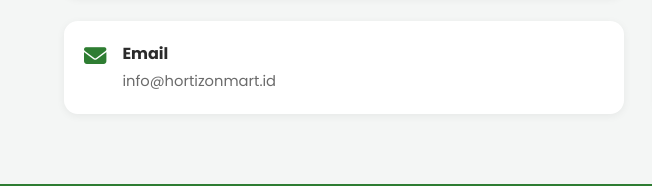
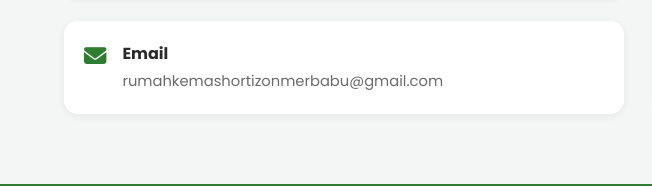
Before and after one commit to rumahkemashortizonmerbabu/Hortizon-Merbabu-Mart, a plain HTML site: page index.html in a window 1280 px wide. Shown: the part 4881-5067 px from the top of the page, 0-652 px from the left. Drawn offline with nearby package versions, Linux system fonts and the light colour scheme.

Commit message:
Update index.html

```diff
--- a/index.html
+++ b/index.html
@@ -257,7 +257,7 @@
             <i class="fa-solid fa-envelope"></i>
             <div>
               <h4>Email</h4>
-              <p>info@hortizonmart.id</p>
+              <p>rumahkemashortizonmerbabu@gmail.com</p>
             </div>
           </div>
         </div>
```
